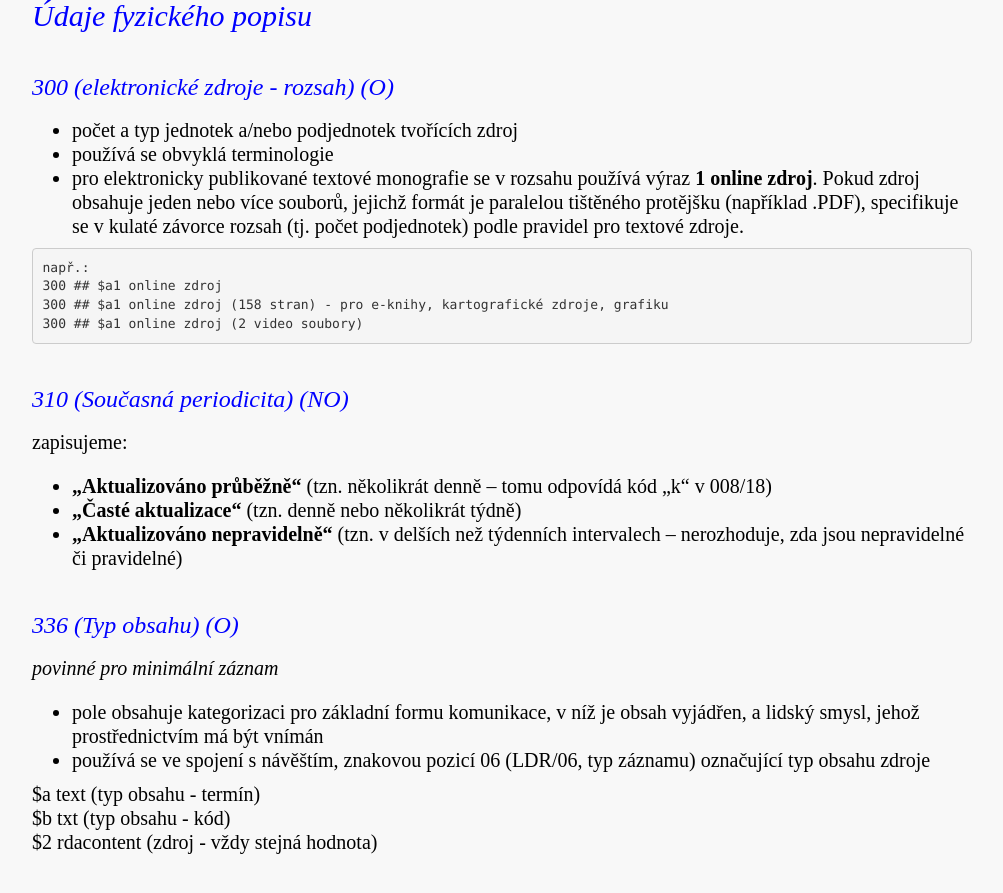
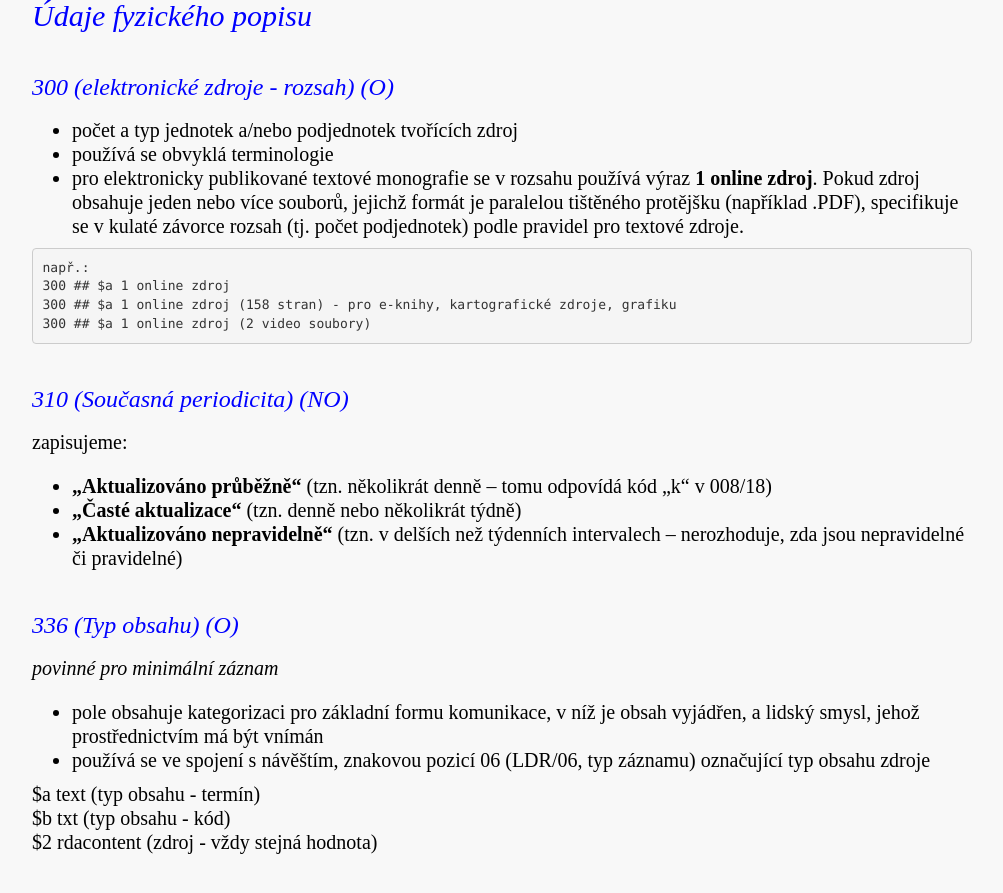
Before and after one commit to WebarchivCZ/katalogizacni-manual, a Jekyll site: the page built from _posts/2017-06-19-fyzicky-popis.md, in a window 1280 px wide and 900 px high, scrolled down 442 px. Shown: the top 893 px of the window, without its empty margins (138-1141 px from the left). Built offline with Jekyll 4.4.1, drawn with Linux system fonts in a browser that asks for light colours.

Commit message:
edit fild 300

````diff
--- a/_posts/2017-06-19-fyzicky-popis.md
+++ b/_posts/2017-06-19-fyzicky-popis.md
@@ -11,9 +11,9 @@ title: Údaje fyzického popisu
 
 ```
 např.:
-300 ## $a1 online zdroj
-300 ## $a1 online zdroj (158 stran) - pro e-knihy, kartografické zdroje, grafiku
-300 ## $a1 online zdroj (2 video soubory)
+300 ## $a 1 online zdroj
+300 ## $a 1 online zdroj (158 stran) - pro e-knihy, kartografické zdroje, grafiku
+300 ## $a 1 online zdroj (2 video soubory)
 ```
 
 ### 310 (Současná periodicita) (NO)
````
